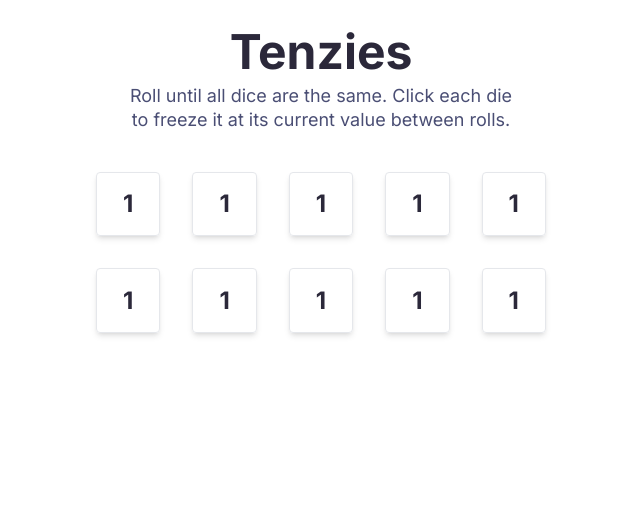
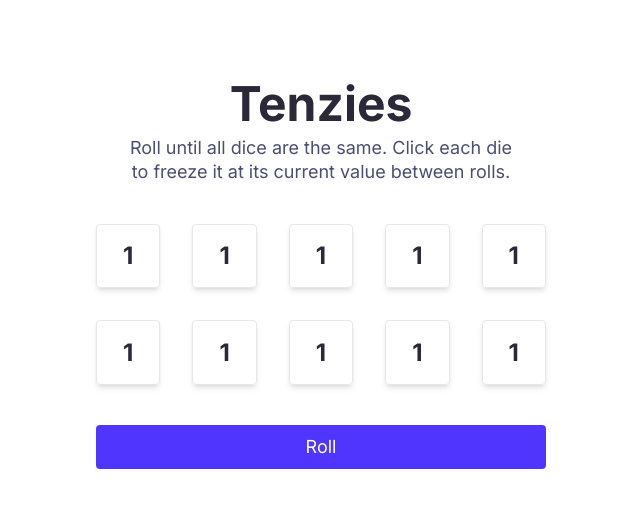
Before and after one commit to iabdwahab/tenzies-game, a React (Vite) app: page / in a window 1280 px wide. Shown: the top 508 px of the page, without its empty margins (319-959 px from the left). Built offline with nearby package versions, Linux system fonts and the light colour scheme.

Commit message:
Creating RollButton.

```diff
--- a/src/App.jsx
+++ b/src/App.jsx
@@ -1,12 +1,14 @@
 import DicesContainer from "./components/DicesContainer"
 import Header from "./components/Header"
+import RollButton from "./components/RollButton"
 
 function App() {
   return (
-    <div className="mx-auto max-w-2xl px-2 py-7">
+    <div className="mx-auto max-w-2xl px-4 py-10 md:py-20 text-center">
       <Header />
-      <main>
+      <main className="max-w-[450px] mx-auto">
         <DicesContainer />
+        <RollButton />
       </main>
     </div>
   )
--- a/src/components/DicesContainer.jsx
+++ b/src/components/DicesContainer.jsx
@@ -2,7 +2,7 @@ import Dice from "./Dice"
 
 const DicesContainer = () => {
   return (
-    <div className="my-10 grid grid-cols-5 gap-8 max-w-[450px] mx-auto">
+    <div className="my-10 grid grid-cols-5 gap-8">
       <Dice />
       <Dice />
       <Dice />
--- /dev/null
+++ b/src/components/RollButton.jsx
@@ -0,0 +1,9 @@
+const RollButton = () => {
+  const className = 'bg-[#5035FF] text-white w-full px-10 py-2 rounded text-lg ';
+
+  return (
+    <button className={className}>Roll</button>
+  )
+}
+
+export default RollButton
```
